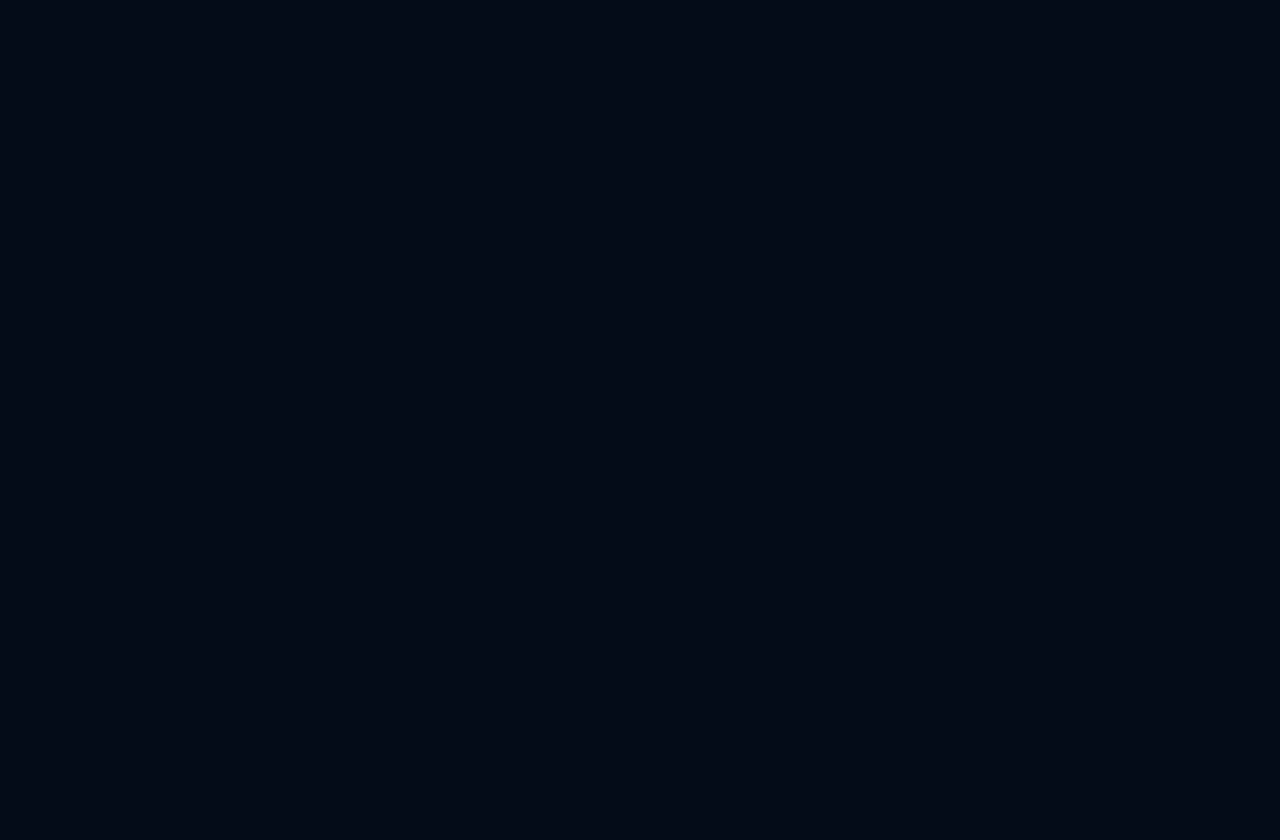
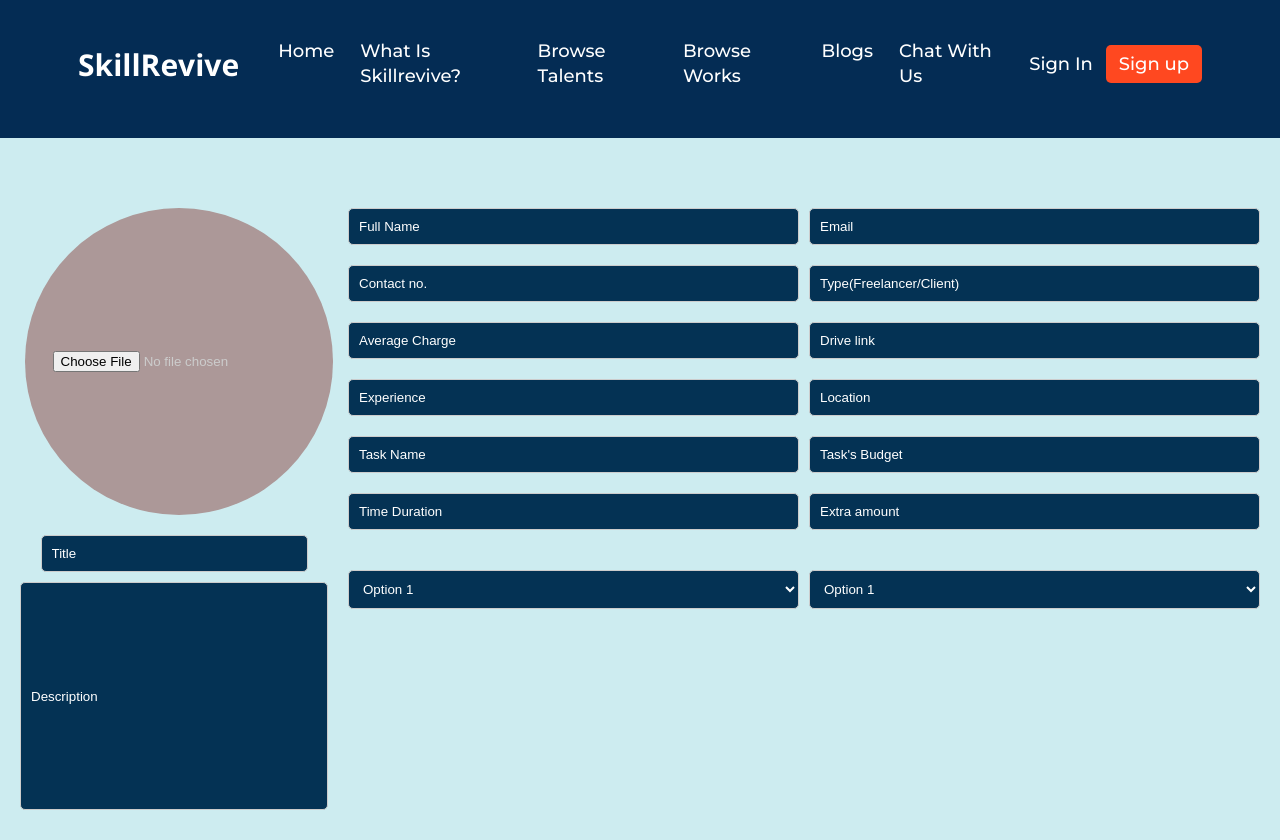
Before and after one commit to sakshi3326/skillrevive.web, a React (Create React App) app: page /userprofile in a window 1280 px wide. Before the commit this address had no page. Before the commit the page ends 800 px from the top, so only its background shows below. Built offline with nearby package versions, Linux system fonts and the light colour scheme.

Commit message:
update user profile

```diff
--- a/src/App.js
+++ b/src/App.js
@@ -13,6 +13,9 @@
 import SignupPage from "../src/pages/signup/Signup";
 import TogglePage from "../src/pages/toggle/TogglePage";
 import Login from "../src/pages/login/LoginPage";
+
+import UserProfile from "../src/pages/userprofilepage/UserprofilePage";
+
 const App = () => {
   return (
     <BrowserRouter>
@@ -20,6 +23,9 @@
         <Route path="/signup" element={<SignupPage />} />
         <Route path="/toggle" element={<TogglePage />} />
         <Route path="/login" element={<Login />} />
+
+        <Route path="/userprofile" element={<UserProfile />} />
+
         <Route
           path="/"
           element={
--- a/src/components/navbar/Navbar.jsx
+++ b/src/components/navbar/Navbar.jsx
@@ -25,18 +25,40 @@
         </div>
         {/* Navigation links */}
         <div className="skillrevive__navbar-links_container">
-          <p><a href="#home" onClick={handleOptionClick}>Home</a></p>
-          <p><a href="#wgpt3">What is skillrevive?</a></p>
-          <p><a href="#" onClick={handleOptionClick}>Browse Talents</a></p>
-          <p><a href="#" onClick={handleOptionClick}>Browse Works</a></p>
-          <p><a href="#" onClick={handleOptionClick}>Blogs</a></p>
-          <p><a href="#" onClick={handleOptionClick}>Chat with us</a></p>
+          <p>
+            <a href="#home">Home</a>
+          </p>
+          <p>
+            <a href="#wgpt3">What is skillrevive?</a>
+          </p>
+          <p>
+            <a href="#" onClick={handleOptionClick}>
+              Browse Talents
+            </a>
+          </p>
+          <p>
+            <a href="#" onClick={handleOptionClick}>
+              Browse Works
+            </a>
+          </p>
+          <p>
+            <a href="#" onClick={handleOptionClick}>
+              Blogs
+            </a>
+          </p>
+          <p>
+            <a href="#" onClick={handleOptionClick}>
+              Chat with us
+            </a>
+          </p>
         </div>
       </div>
       {/* Sign up / Sign in buttons */}
       <div className="skillrevive__navbar-sign">
         <p onClick={handleOptionClick}>Sign in</p>
-        <button type="button" onClick={handleOptionClick}>Sign up</button>
+        <button type="button" onClick={handleOptionClick}>
+          Sign up
+        </button>
       </div>
       {/* Mobile menu toggle */}
       <div className="skillrevive__navbar-menu">
@@ -57,16 +79,38 @@
         {toggleMenu && (
           <div className="skillrevive__navbar-menu_container scale-up-center">
             <div className="skillrevive__navbar-menu_container-links">
-              <p><a href="#home" onClick={handleOptionClick}>Home</a></p>
-              <p><a href="#wgpt3">What is skillrevive?</a></p>
-              <p><a href="#" onClick={handleOptionClick}>Browse Talents</a></p>
-              <p><a href="#" onClick={handleOptionClick}>Browse Works</a></p>
-              <p><a href="#" onClick={handleOptionClick}>Blogs</a></p>
-              <p><a href="#" onClick={handleOptionClick}>Chat with us</a></p>
+              <p>
+                <a href="#home">Home</a>
+              </p>
+              <p>
+                <a href="#wgpt3">What is skillrevive?</a>
+              </p>
+              <p>
+                <a href="#" onClick={handleOptionClick}>
+                  Browse Talents
+                </a>
+              </p>
+              <p>
+                <a href="#" onClick={handleOptionClick}>
+                  Browse Works
+                </a>
+              </p>
+              <p>
+                <a href="#" onClick={handleOptionClick}>
+                  Blogs
+                </a>
+              </p>
+              <p>
+                <a href="#" onClick={handleOptionClick}>
+                  Chat with us
+                </a>
+              </p>
             </div>
             <div className="skillrevive__navbar-menu_container-links-sign">
               <p onClick={handleOptionClick}>Sign in</p>
-              <button type="button" onClick={handleOptionClick}>Sign up</button>
+              <button type="button" onClick={handleOptionClick}>
+                Sign up
+              </button>
             </div>
           </div>
         )}
--- /dev/null
+++ b/src/containers/userprofile/UserProfile.css
@@ -0,0 +1,127 @@
+.user-profile {
+  display: flex;
+  justify-content: space-between;
+  padding: 20px;
+}
+
+.left-container {
+  flex: 1;
+  display: flex;
+  flex-direction: column;
+  align-items: center;
+}
+
+.right-container {
+  flex: 3;
+  display: flex;
+  flex-direction: column;
+}
+
+.left-container .input-field {
+  margin-right: 10px; /* Add margin-right to create space between left input fields */
+}
+
+.right-container .input-field {
+  margin-left: 10px; /* Add margin-left to create space between right input fields */
+}
+
+.profile-image-container {
+  width: 308px;
+  height: 307px;
+  border-radius: 50%;
+  overflow: hidden;
+  position: relative;
+  margin-bottom: 20px;
+}
+
+.profile-image {
+  width: 100%;
+  height: 100%;
+  object-fit: cover;
+}
+
+.profile-image-placeholder {
+  width: 100%;
+  height: 100%;
+  background-color: rgba(172, 152, 152, 1);
+  display: flex;
+  justify-content: center;
+  align-items: center;
+  font-size: 24px;
+  color: #ccc;
+  cursor: pointer;
+}
+
+.input-field {
+  width: 100%;
+  padding: 10px;
+  margin-bottom: 10px;
+  border: 1px solid #ccc;
+  border-radius: 5px;
+  background-color: rgba(4, 50, 84, 1) !important;
+  color: white;
+}
+
+.input-field::placeholder {
+  color: white; /* Set placeholder color to white */
+}
+
+#title {
+  width: 267px;
+}
+
+#description {
+  width: 308px;
+  height: 228px;
+}
+
+.text-fields {
+  margin-bottom: 20px;
+}
+
+.row {
+  display: flex;
+  margin-bottom: 10px;
+}
+
+.dropdowns {
+  display: flex;
+  justify-content: space-between;
+}
+
+.dropdown {
+  width: calc(50% - 10px);
+  padding: 10px;
+  border: 1px solid #ccc;
+  border-radius: 5px;
+}
+
+@media only screen and (max-width: 768px) {
+  .user-profile {
+    flex-direction: column;
+    margin-right: 15px; /* Change flex direction to column for phone screens */
+  }
+
+  .left-container,
+  .right-container {
+    flex: none; /* Remove flex-grow to prevent containers from stretching */
+    width: 100%; /* Set width to 100% to occupy the entire width */
+    margin-bottom: 20px; /* Add margin between the containers */
+  }
+
+  .left-container .text-fields,
+  .right-container .text-fields {
+    display: flex;
+    flex-direction: column; /* Change flex direction to column for phone screens */
+  }
+
+  .left-container .text-fields .row,
+  .right-container .text-fields .row {
+    flex-direction: column; /* Change flex direction to column for phone screens */
+  }
+
+  .left-container .text-fields .row .input-field,
+  .right-container .text-fields .row .input-field {
+    margin: 0 10px 10px 10px;
+  }
+}
--- /dev/null
+++ b/src/containers/userprofile/Userprofile.jsx
@@ -0,0 +1,156 @@
+import React, { useState } from "react";
+import "./UserProfile.css"; // Import your CSS file for styling
+
+const UserProfile = () => {
+  // State for selected image
+  const [selectedImage, setSelectedImage] = useState(null);
+
+  // Function to handle image selection
+  const handleImageChange = (event) => {
+    const file = event.target.files[0];
+    const reader = new FileReader();
+    reader.onload = (e) => {
+      setSelectedImage(e.target.result);
+    };
+    reader.readAsDataURL(file);
+  };
+
+  // Sample dropdown values
+  const dropdownValues = [
+    "Option 1",
+    "Option 2",
+    "Option 3",
+    "Option 4",
+    "Option 5",
+  ];
+
+  return (
+    <div className="user-profile">
+      {/* Left part of the screen */}
+      <div className="left-container">
+        {/* Circular container with camera icon */}
+        <div className="profile-image-container">
+          {selectedImage ? (
+            <img src={selectedImage} alt="Profile" className="profile-image" />
+          ) : (
+            <div className="profile-image-placeholder">
+              <label htmlFor="file-input">
+                <i className="fas fa-camera"></i>
+              </label>
+              <input type="file" id="file-input" onChange={handleImageChange} />
+            </div>
+          )}
+        </div>
+        {/* Title and Description input fields */}
+        <input
+          type="text"
+          placeholder="Title"
+          id="title"
+          className="input-field"
+        />
+        <input
+          type="text"
+          placeholder="Description"
+          id="description"
+          className="input-field"
+        />
+      </div>
+
+      {/* Right part of the screen */}
+      <div className="right-container">
+        {/* Text fields */}
+        <div className="text-fields">
+          {/* Row 1 */}
+          <div className="row">
+            <input
+              type="text"
+              placeholder="Full Name"
+              className="input-field"
+            />
+            <input type="text" placeholder="Email" className="input-field" />
+          </div>
+          {/* Row 2 */}
+          <div className="row">
+            <input
+              type="text"
+              placeholder="Contact no."
+              className="input-field"
+            />
+            <input
+              type="text"
+              placeholder="Type(Freelancer/Client)"
+              className="input-field"
+            />
+          </div>
+          {/* Row 3 */}
+          <div className="row">
+            <input
+              type="text"
+              placeholder="Average Charge"
+              className="input-field"
+            />
+            <input
+              type="text"
+              placeholder="Drive link"
+              className="input-field"
+            />
+          </div>
+          {/* Row 4 */}
+          <div className="row">
+            <input
+              type="text"
+              placeholder="Experience"
+              className="input-field"
+            />
+            <input type="text" placeholder="Location" className="input-field" />
+          </div>
+          {/* Row 5 */}
+          <div className="row">
+            <input
+              type="text"
+              placeholder="Task Name"
+              className="input-field"
+            />
+            <input
+              type="text"
+              placeholder="Task's Budget"
+              className="input-field"
+            />
+          </div>
+          {/* Row 6 */}
+          <div className="row">
+            <input
+              type="text"
+              placeholder="Time Duration"
+              className="input-field"
+            />
+            <input
+              type="text"
+              placeholder="Extra amount"
+              className="input-field"
+            />
+          </div>
+        </div>
+        {/* Dropdown fields */}
+        <div className="dropdowns">
+          <select className="dropdown input-field">
+            {dropdownValues.map((value, index) => (
+              <option key={index} value={value}>
+                {value}
+              </option>
+            ))}
+          </select>
+          <select className="dropdown input-field">
+            {dropdownValues.map((value, index) => (
+              <option key={index} value={value}>
+                {value}
+              </option>
+            ))}
+          </select>
+        </div>
+      </div>
+    </div>
+  );
+};
+
+export default UserProfile;
--- /dev/null
+++ b/src/pages/userprofilepage/UserprofilePage.js
@@ -0,0 +1,18 @@
+import React from "react";
+import UserprofilePage from "../../containers/userprofile/Userprofile";
+import "./userprofilePage.css";
+import Navbar from "../../components/navbar/Navbar";
+const UserProfile = () => {
+  return (
+    <div className="bg">
+      <div className="nav">
+        <Navbar />
+      </div>
+      <div className="userprofile">
+        <UserprofilePage />
+      </div>
+    </div>
+  );
+};
+
+export default UserProfile;
--- /dev/null
+++ b/src/pages/userprofilepage/userprofilePage.css
@@ -0,0 +1,14 @@
+/* .bg {
+  height: 100vh;
+} */
+
+.nav {
+  background-color: rgba(4, 44, 84, 1);
+  height: 138px;
+}
+
+.userprofile {
+  padding-top: 50px;
+  background-color: rgba(205, 236, 240, 1);
+  /* height: calc(100vh - 138px); */
+}
```
